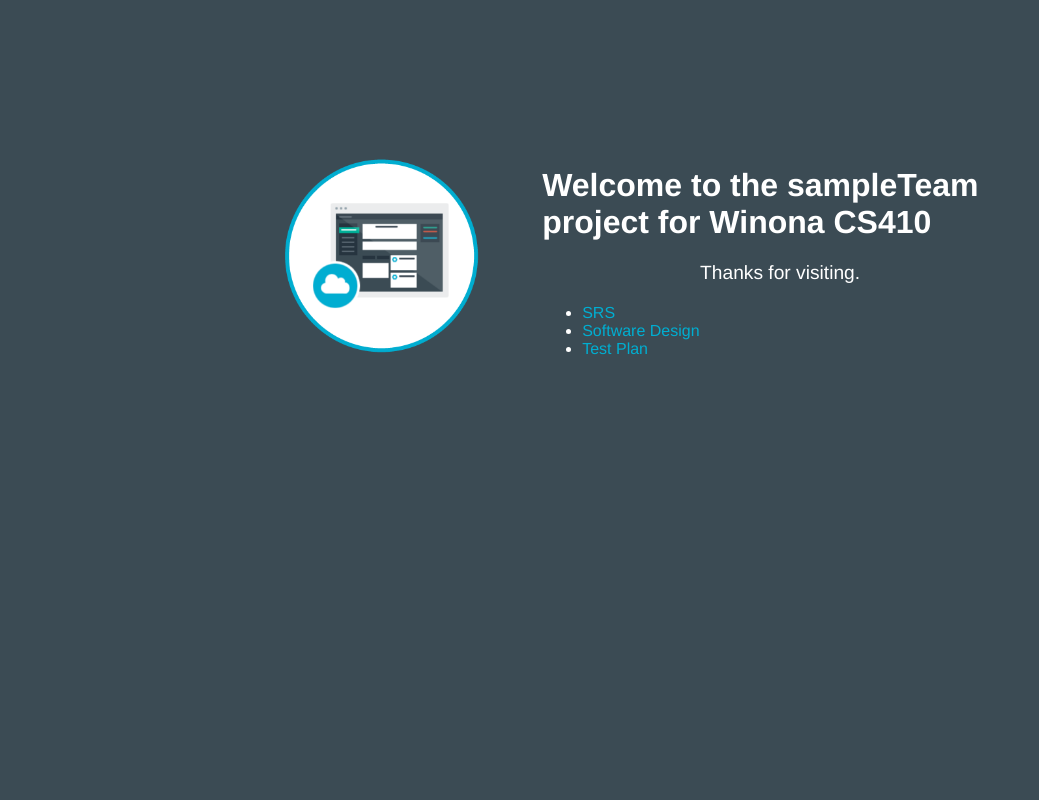
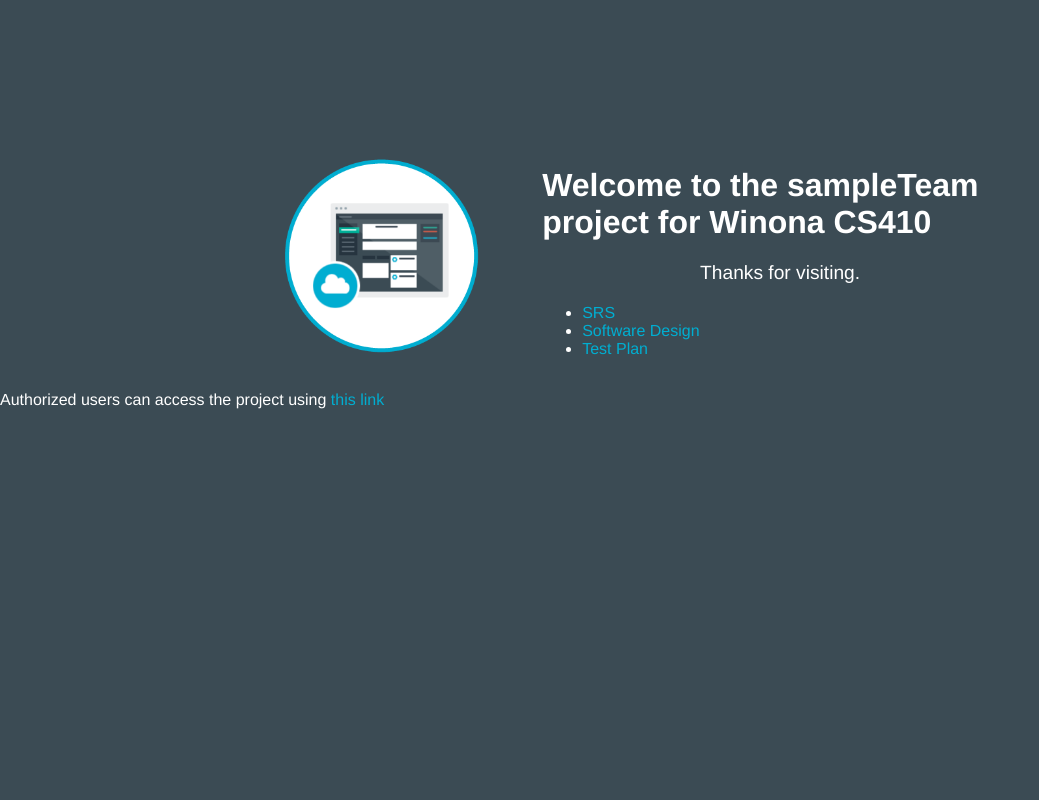
Before and after one commit to ckiefer15/LARP-Game, a PHP site: page / in a window 1280 px wide. Shown: the whole page, without its empty margins (0-1039 px from the left). Run offline with PHP 8.4, Linux system fonts and the light colour scheme.

Commit message:
updated link

```diff
--- a/index.php
+++ b/index.php
@@ -25,5 +25,8 @@
 			</td>
 		</tr>
 	</table>
+	Authorized users can access the project using
+	<a href="https://console.bluemix.net/devops/code/edit/edit.html?env_id=ibm:yp:us-south#/devops/code/file/jeber@us.ibm.com-34bcc589272d4b728bb8fe9336a4fe11/larp2-cs410-winona/">
+	this link </a>
 </body>
 </html>
```
